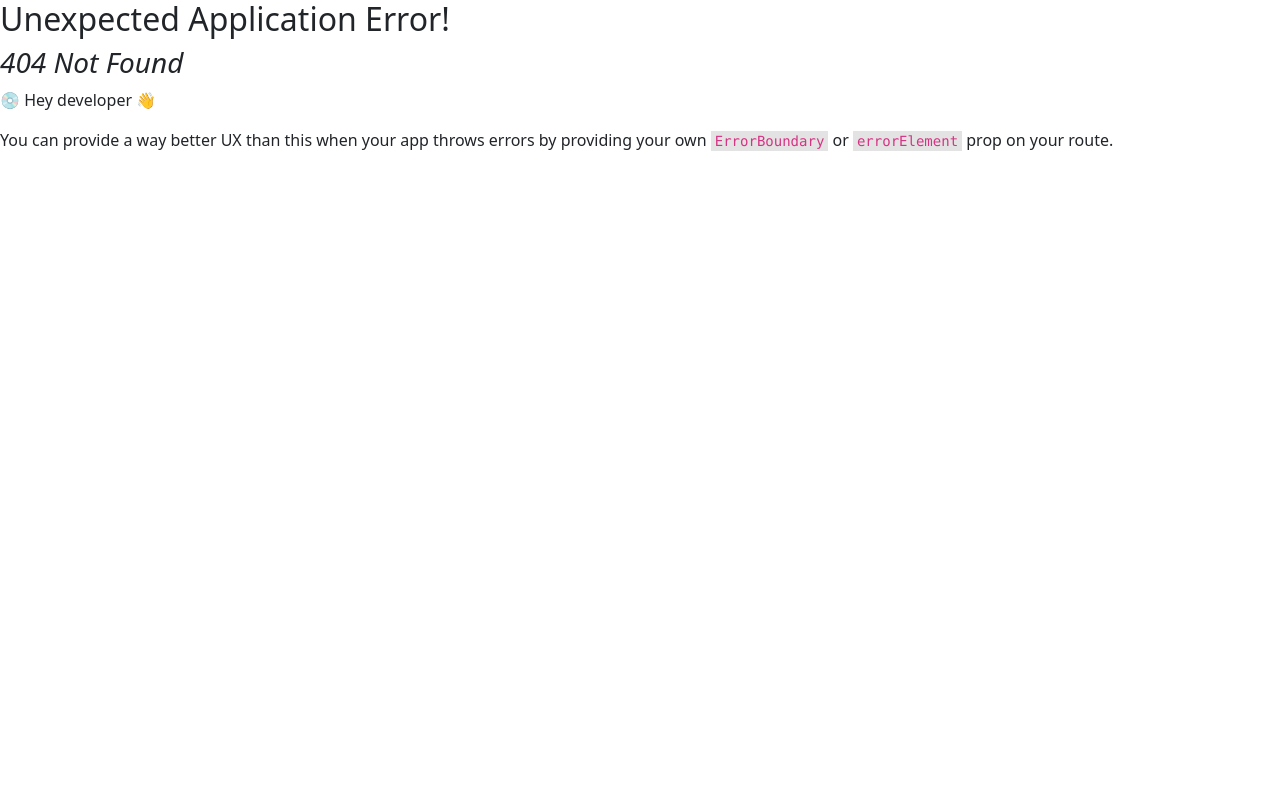
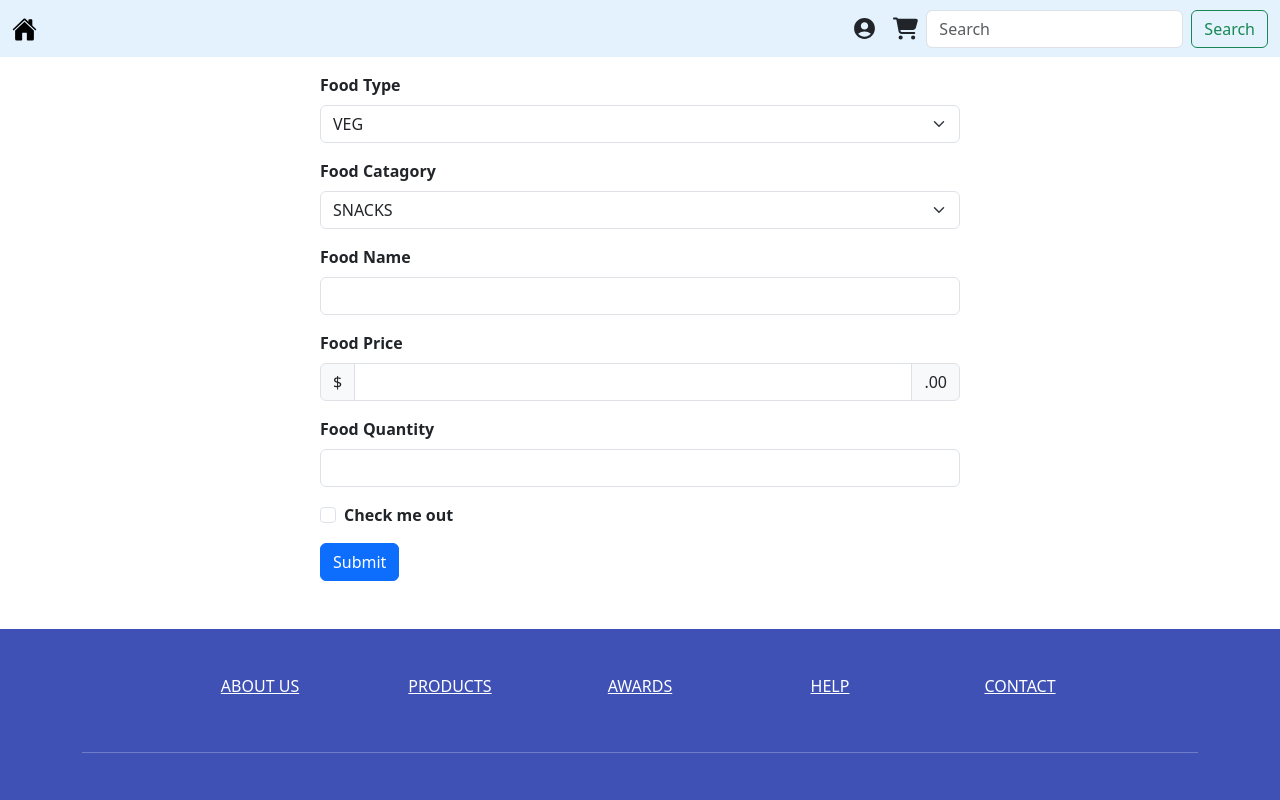
Before and after one commit to Shouvik-99/React-Web-App, a React (Vite) app in the folder react-web-app/: page /form in a window 1280 px wide. Before the commit this address had no page. Shown: the top 800 px of the page. Built offline with nearby package versions, Linux system fonts and the light colour scheme.

Commit message:
Form submit backend save call via CORS & store initial set-up

```diff
--- /dev/null
+++ b/react-web-app/src/components/Form.jsx
@@ -0,0 +1,79 @@
+import React, { useRef } from 'react'
+import { useNavigate } from 'react-router-dom'
+
+function Form() {
+    const redirect = useNavigate()
+    const foodType = useRef()
+    const foodCategory = useRef()
+    const foodName = useRef()
+    const foodPrice = useRef()
+    const foodQuantity = useRef()
+
+    const handleOnclick = (event) => {
+        event.preventDefault();
+        fetch("http://localhost:8080/api/v1/foods", {
+            method: "POST",
+            headers: { "Content-Type": "application/json" },
+            body: JSON.stringify({
+                foodName: foodName.current.value,
+                foodCategory: foodCategory.current.value,
+                foodPrice: foodPrice.current.value,
+                foodQuantity: foodQuantity.current.value,
+                foodType: foodType.current.value
+            }),
+        })
+        .then((res) => res.json())
+        .then((foodItem) => {
+            foodCategory.current.value = "SNACKS";
+            foodPrice.current.value = "";
+            foodQuantity.current.value = "";
+            foodName.current.value = "";
+            foodType.current.value = "VEG";
+            redirect("/");
+        });
+    }
+    return (
+    <div className='mx-auto w-50'>
+        <form className='w-100'>
+            <div className="mb-3 mt-3">
+    <label htmlFor="foodName" className="form-label" style={{fontWeight: 'bold'}}>Food Type</label>
+    <select className="form-select form-select-md mb-3" aria-label="Large select example" ref={foodType}>
+    <option value="VEG">VEG</option>
+    <option value="NON-VEG">NON-VEG</option>
+  </select>
+  </div>
+
+  <div className="mb-3">
+  <label htmlFor="foodName" className="form-label" style={{fontWeight: 'bold'}}>Food Catagory</label>
+  <select className="form-select form-select-md mb-3" aria-label="Small select example" ref={foodCategory}>
+    <option value="SNACKS">SNACKS</option>
+    <option value="STARTER">STARTER</option>
+    <option value="MEAL">MEAL</option>
+  </select>
+  </div>
+
+  <div className="mb-3">
+    <label htmlFor="foodName" className="form-label" style={{fontWeight: 'bold'}}>Food Name</label>
+    <input type="text" className="form-control" id="foodName" aria-describedby="foodName" ref={foodName}/>
+  </div>
+  <label htmlFor="foodPrice" className="form-label" style={{fontWeight: 'bold'}}>Food Price</label>
+  <div className="input-group mb-3">
+  <span className="input-group-text">$</span>
+  <input type="number" className="form-control" aria-label="Amount (to the nearest INR)" ref={foodPrice}/>
+  <span className="input-group-text">.00</span>
+</div>
+<label htmlFor="foodQuanity" className="form-label" style={{fontWeight: 'bold'}}>Food Quantity</label>
+<div className="input-group mb-3">
+<input type="number" className="form-control" aria-label="Amount (to the nearest INR)" ref={foodQuantity}/>
+</div>
+  <div className="mb-3 form-check">
+    <input type="checkbox" className="form-check-input" id="exampleCheck1" />
+    <label className="form-check-label" htmlFor="exampleCheck1" style={{fontWeight: 'bold'}}>Check me out</label>
+  </div>
+  <button type="submit" className="btn btn-primary" onClick={handleOnclick}>Submit</button>
+</form>
+</div>
+  )
+}
+
+export default Form
--- a/react-web-app/src/main.jsx
+++ b/react-web-app/src/main.jsx
@@ -6,11 +6,15 @@ import NonVegItems from './components/NonVegItems.jsx'
 import './index.css'
 import {RouterProvider, createBrowserRouter} from "react-router-dom"
 import Body from './components/Body.jsx'
+import foodItemStore from './store/index.js'
+import Form from './components/Form.jsx'
+import {Provider} from "react-redux"
 
 const router = createBrowserRouter([
   {path:"/", element: <App />,
 children:[{path:"/veg-items", element: <VegItems />},
 {path:"/non-veg-items", element: <NonVegItems />},
+{path:"/form", element: <Form />},
 {path: "/", element: <Body />}]},
 
 
@@ -18,6 +22,8 @@ children:[{path:"/veg-items", element: <VegItems />},
 
 ReactDOM.createRoot(document.getElementById('root')).render(
   <React.StrictMode>
+    <Provider store={foodItemStore}>
     <RouterProvider router={router}/>
+    </Provider>
   </React.StrictMode>,
 )
--- /dev/null
+++ b/react-web-app/src/store/index.js
@@ -0,0 +1,31 @@
+import { configureStore, createSlice } from "@reduxjs/toolkit"
+const foodItems = [{
+    itemName: "",
+    itemType: "",
+    price: 0
+}]
+const foodItemsSlice = createSlice({
+    name: "foodItems",
+    initialState: foodItems,
+    reducers: {
+        getAllItems: (state, action) => {
+            foodItems = action.payload
+        },
+        addNewFooditem: (state, action) => {
+
+        },
+        deleteFoodItem: (state, action) => {
+
+        }
+    }
+
+})
+
+const foodItemStore = configureStore({
+    reducer: {
+        foodItems: foodItemsSlice.reducer
+    }
+})
+
+export const foodItemsActions = foodItemsSlice.actions
+export default foodItemStore;
```
Also changed, not shown: 1 other file (tests, documents, lock files or other folders).
